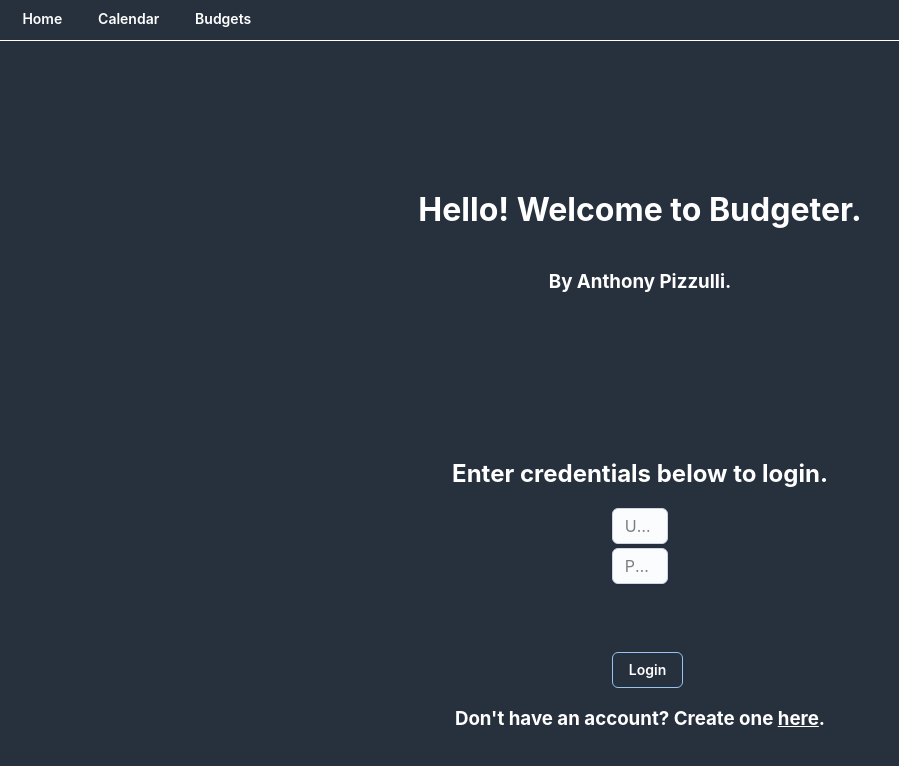
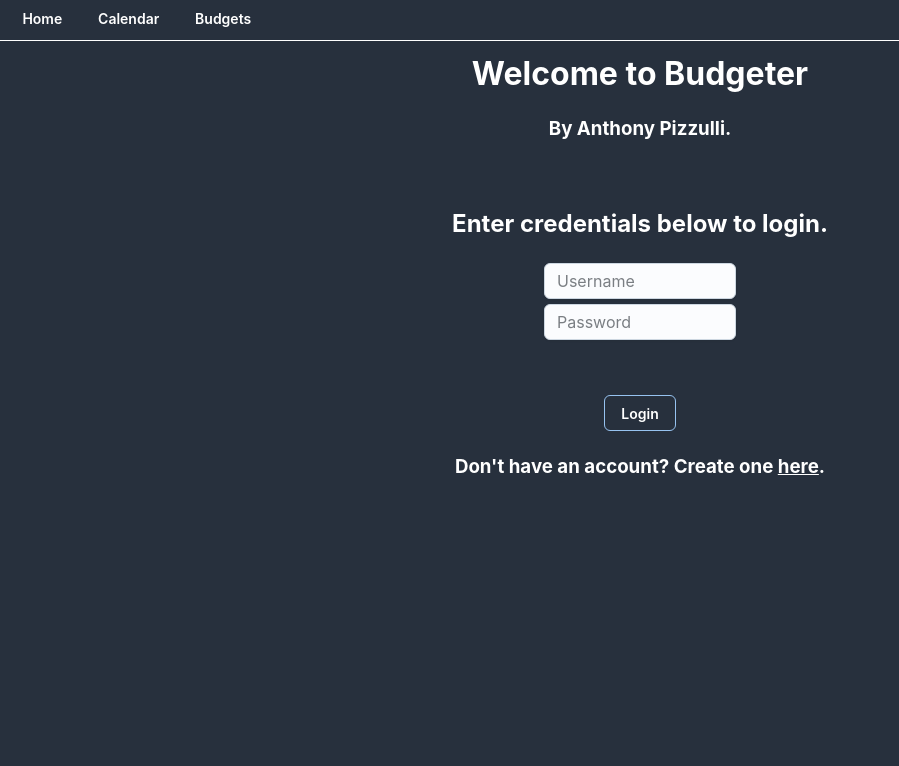
Before and after one commit to apizzulli/budgeter, a React (Create React App) app in the folder frontend/: page / in a window 1280 px wide. Shown: the top 766 px of the page, without its empty margins (0-899 px from the left). Built offline with nearby package versions, Linux system fonts and the light colour scheme.

Commit message:
fixed margins and style on home page. looking good

```diff
--- a/frontend/src/Components/Budget/EditBudget.js
+++ b/frontend/src/Components/Budget/EditBudget.js
@@ -5,7 +5,6 @@ import ModeEditIcon from '@mui/icons-material/ModeEdit';
 import DeleteIcon from '@mui/icons-material/Delete';
 import { useContext, useState, useEffect } from 'react';
 import { Navigate, useLocation, useNavigate } from 'react-router-dom';
-
 
 function Category(name, amount){
     this.name = name;
@@ -17,8 +16,6 @@ function BudgetObj(name,total,categories) {
     this.total = total;
     this.categories = categories;
 }
-
-
 
 export default function EditBudget(){
 
--- a/frontend/src/Components/Budget/ViewBudgets.js
+++ b/frontend/src/Components/Budget/ViewBudgets.js
@@ -48,12 +48,16 @@ export default function ViewBudgets(props){
         navigate("/budgetDetails", {state: budget});
     }
 
+    function goToEdit() {
+        navigate("/editBudget");
+    }
+
     const budgetView = (budget) => {
         let categories = budget.categories;
         console.log("Budget view:\nTransactions: "+transactions[0]);
         return(
-            <div className="verticalFlex" style={{backgroundColor:'rgb(146, 159, 178, 0.130)',paddingTop: '3%', paddingBottom: '3%',marginBottom:'4%',width:'35%'}}>
-                <Stack alignItems="center" direction="row" style={{marginLeft:'7px'}} ><h2 style={{margin:'0'}}>{budget.name}</h2><ModeEditIcon style={{marginLeft:'7px'}} ></ModeEditIcon></Stack>
+            <div className="verticalFlex" style={{backgroundColor:'rgb(146, 159, 178, 0.130)',paddingTop: '3%', paddingBottom: '3%',marginBottom:'4%',width:'45%', borderRadius: '15px'}}>
+                <Stack alignItems="center" direction="row" style={{marginLeft:'7px', cursor:'pointer'}} onClick={goToEdit} ><h2 style={{margin:'0'}}>{budget.name}</h2><ModeEditIcon style={{marginLeft:'7px'}} ></ModeEditIcon></Stack>
                 <h2 style={{margin:0}}>{USDollar.format(budget.remaining) + " remaining"}</h2>
                 <div>
                     <h3>Categories:</h3>
@@ -81,7 +85,7 @@ export default function ViewBudgets(props){
                 <div className="verticalFlex">
                     {
                         budgets.map((budget,i) =>
-                            <div key={i} className={"verticalFlex"} style={{borderRadius: '100px'}}>
+                            <div key={i} className={"verticalFlex"}>
                                 {budgetView(budget)}
                             </div>)
                     }
--- a/frontend/src/Components/HomeScreen.js
+++ b/frontend/src/Components/HomeScreen.js
@@ -14,17 +14,21 @@ export default function HomeScreen() {
     const { userId, setUserId } = useContext(BudgetContext);
 
     return(
-        <div style={{marginTop:'10%', display: 'flex', flexDirection: 'column',justifyContent:'center', alignItems:'center'}}>
-            <h1>Hello! Welcome to Budgeter.</h1>
+        <div className='verticalFlex' style={{marginTop:'1%'}}>
+            <h1 style={{margin: 0}}>Welcome to Budgeter</h1>
             <h3>By Anthony Pizzulli.</h3>
             {
                 userId == null ?
-                (<LoginForm/>)
+                (
+                    <div style={{marginTop:'2%',width:'100%'}}>
+                        <LoginForm/>
+                    </div>
+                )
                 :
-                (<div className='verticalFlex'>
-                    <Button variant='outlined' style={{color:'white'}}>View Budgets</Button>
-                    <Button variant='outlined'style={{color:'white'}}>Create New Budget</Button>
-                    <Button variant='outlined'style={{color:'white'}}>Log a transaction</Button>
+                (<div className='verticalFlex' style={{marginTop:'8%', height:'100%'}}>
+                    <Button onClick={()=>{navigate("/viewBudgets")}} size='lg' variant='outlined' style={{color:'white', marginBottom:'1%'}}>View Budgets</Button>
+                    <Button onClick={()=>{navigate("/createBudgets")}} size='lg' variant='outlined'style={{color:'white', marginBottom:'1%'}}>Create New Budget</Button>
+                    <Button onClick={()=>{navigate("/addTransactions")}} size='lg' variant='outlined'style={{color:'white'}}>Log a transaction</Button>
                 </div>)
             }
             <br></br>
--- a/frontend/src/Components/User/LoginForm.js
+++ b/frontend/src/Components/User/LoginForm.js
@@ -42,14 +42,14 @@ export default function LoginForm() {
     }
 
     return(
-        <div style={{marginTop:'10%', display: 'flex', flexDirection: 'column',justifyContent:'center', alignItems:'center'}}>
+        <div className='verticalFlex' >
             <h2>Enter credentials below to login.</h2>
-            <div style={{width:'15%'}}>
-                <form onSubmit={loginUser}>
-                    <Input name="user" placeholder="Username" required></Input>
-                    <Input name="password" type="password" style={{marginTop:'7%',marginBottom:'7%'}} placeholder="Password" required></Input>
-                    <div style={{visibility: noUser ? "visible" : "hidden", color:"#f55656", fontWeight:'bolder'}}>No such user</div>
-                    <Button type = "submit" variant="outlined" style={{marginTop: '7%',color: 'white'}}>Login</Button>
+            <div style={{width:'100%'}}>
+                <form className='verticalFlex' onSubmit={loginUser}>
+                    <Input style={{width:'15%'}} name="user" placeholder="Username" required></Input>
+                    <Input style={{width:'15%'}} name="password" type="password" placeholder="Password" required></Input>
+                    <div style={{marginTop:'1%',width: '100%',visibility: noUser ? "visible" : "hidden", color:"#f55656", fontWeight:'bolder'}}>No such user</div>
+                    <Button type = "submit" variant="outlined" style={{marginTop: '1%',color: 'white'}}>Login</Button>
                 </form>
             </div>
             <h3>Don't have an account? Create one <a href="/createAccount" style={{textDecoration: "underline"}}>here</a>.</h3>
```
